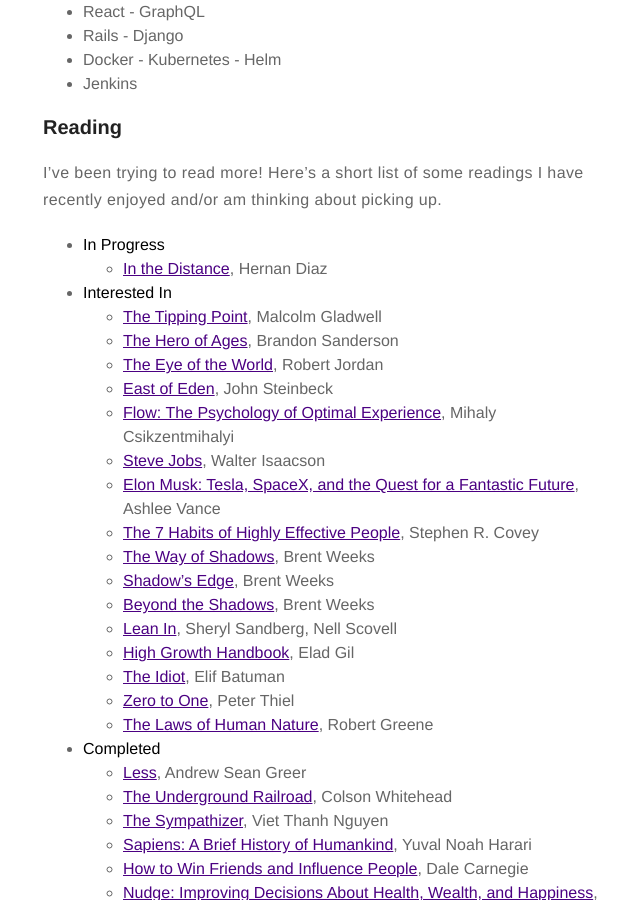
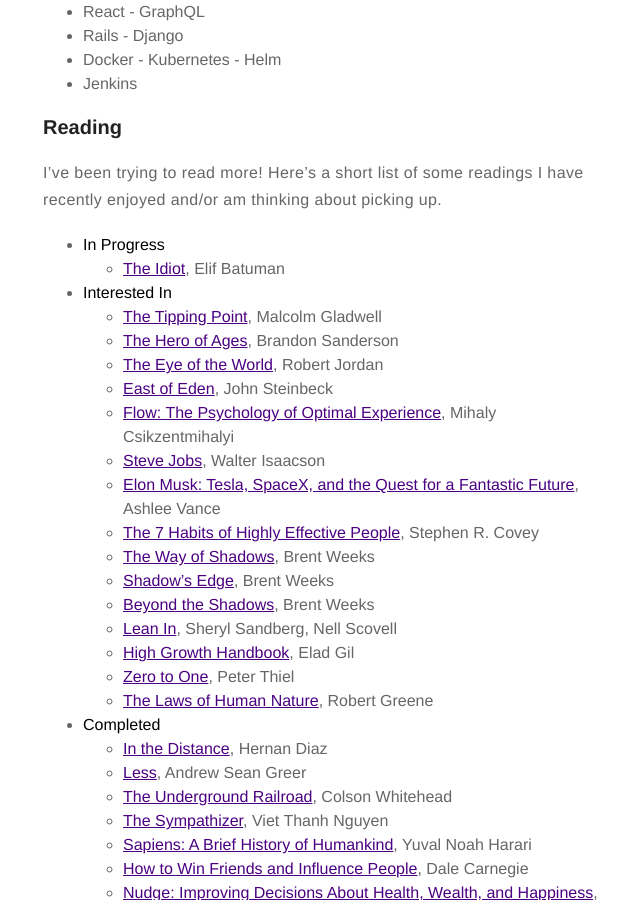
Before and after one commit to OldGuo/oldguo.github.io, a Jekyll site: the page built from about.md, in a window 1280 px wide and 900 px high, scrolled down 708 px. Shown: the whole window, without its empty margins (317-957 px from the left). Built offline with Jekyll 4.4.1, drawn with Linux system fonts in a browser that asks for light colours; some of the changed lines change nothing that is shown.

Commit message:
[11/3] Update reading

```diff
--- a/about.md
+++ b/about.md
@@ -20,7 +20,7 @@
 ### Reading
 I've been trying to read more! Here's a short list of some readings I have recently enjoyed and/or am thinking about picking up.
 - **In Progress**
-  - [In the Distance](https://www.goodreads.com/book/show/34381330-in-the-distance), Hernan Diaz
+  - [The Idiot](https://www.goodreads.com/book/show/30962053-the-idiot), Elif Batuman
 - **Interested In**
   - [The Tipping Point](https://www.goodreads.com/book/show/2612.The_Tipping_Point), Malcolm Gladwell
   - [The Hero of Ages](https://www.goodreads.com/book/show/2767793-the-hero-of-ages), Brandon Sanderson
@@ -35,10 +35,10 @@
   - [Beyond the Shadows](https://www.goodreads.com/book/show/3754026-beyond-the-shadows), Brent Weeks
   - [Lean In](https://www.goodreads.com/book/show/16071764-lean-in), Sheryl Sandberg, Nell Scovell
   - [High Growth Handbook](https://www.goodreads.com/book/show/40536148-high-growth-handbook), Elad Gil
-  - [The Idiot](https://www.goodreads.com/book/show/30962053-the-idiot), Elif Batuman
   - [Zero to One](https://www.goodreads.com/book/show/18050143-zero-to-one), Peter Thiel
   - [The Laws of Human Nature](https://www.goodreads.com/book/show/39330937-the-laws-of-human-nature?), Robert Greene
 - **Completed**
+  - [In the Distance](https://www.goodreads.com/book/show/34381330-in-the-distance), Hernan Diaz
   - [Less](https://www.goodreads.com/book/show/39927096-less), Andrew Sean Greer
   - [The Underground Railroad](https://www.goodreads.com/book/show/30555488-the-underground-railroad), Colson Whitehead
   - [The Sympathizer](https://www.goodreads.com/book/show/23168277-the-sympathizer), Viet Thanh Nguyen
```
